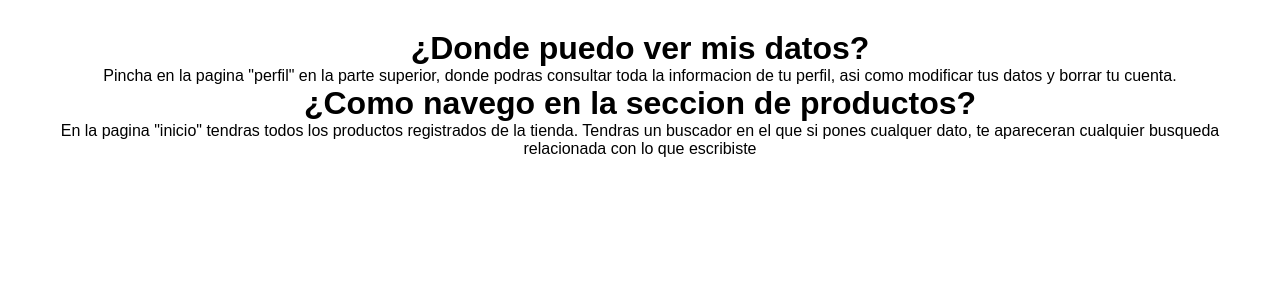
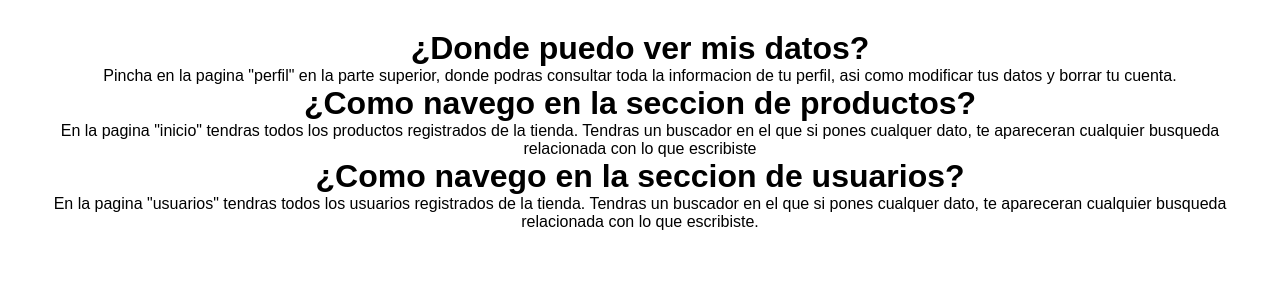
Before and after one commit to RMontesJ/tienda-online, a PHP site: page /ayudaAdmin.php?id_user=1 in a window 1280 px wide. Shown: the part 80-380 px from the top of the page. Run offline with PHP 8.4, Linux system fonts and the light colour scheme.

Commit message:
Update ayudaAdmin.php

```diff
--- a/Porfolio tienda online/ayudaAdmin.php
+++ b/Porfolio tienda online/ayudaAdmin.php
@@ -37,6 +37,12 @@ if(!isset($usuario) || $usuario == ""){
     pones cualquer dato, te apareceran cualquier busqueda relacionada con lo que escribiste
 </p>
 
+<h1>¿Como navego en la seccion de usuarios?</h1>
+
+<p>En la pagina "usuarios" tendras todos los usuarios registrados de la tienda. Tendras un buscador en el que si
+pones cualquer dato, te apareceran cualquier busqueda relacionada con lo que escribiste.</p>
+
+
 </div>
 
 </div>
```
